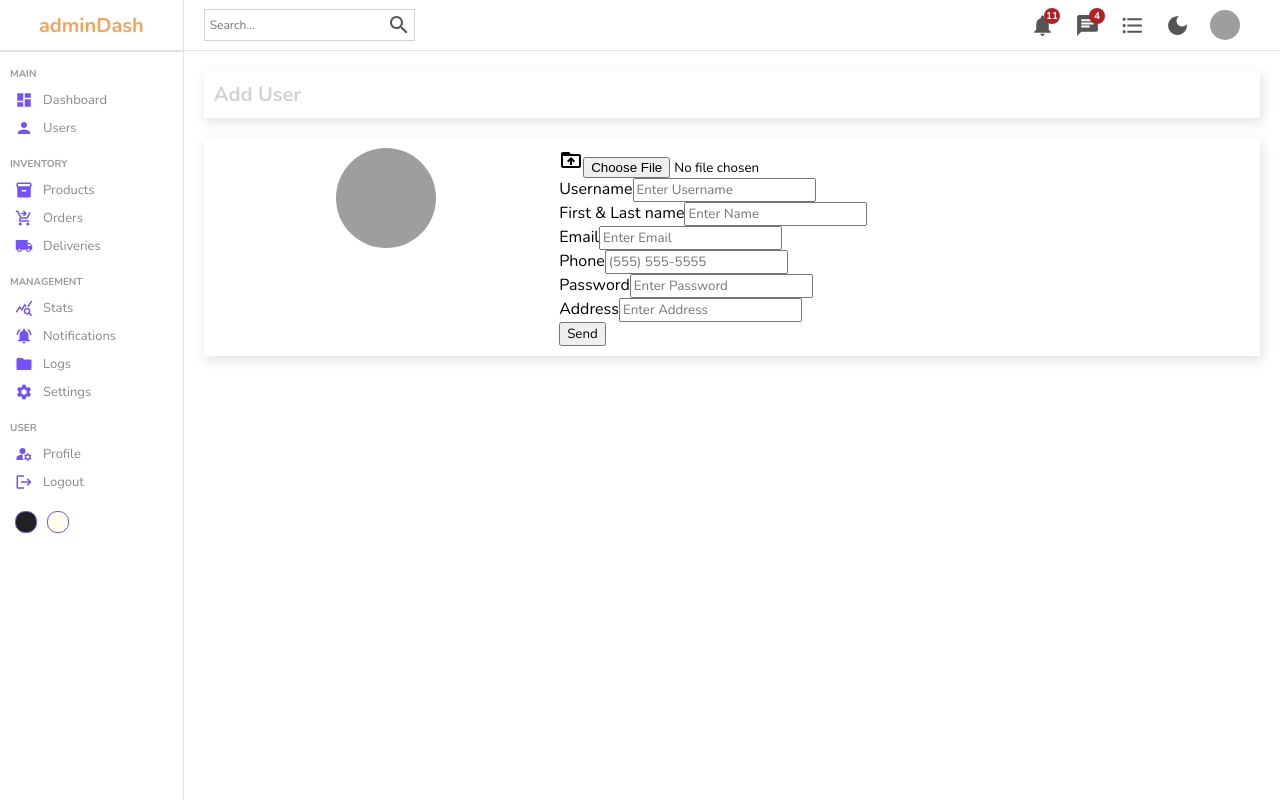
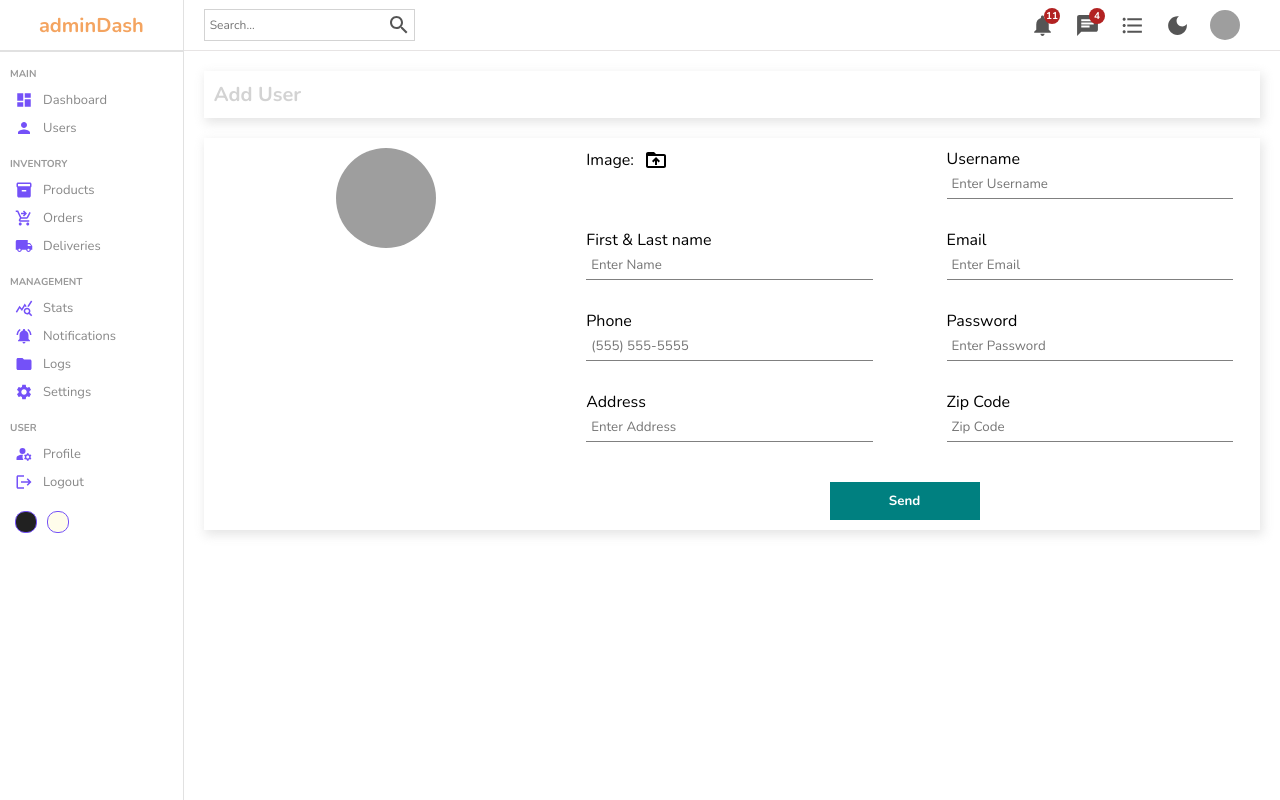
Before and after one commit to codyavila/Admin-Solutions, a React (Create React App) app: page /users/new in a window 1280 px wide. Built offline with nearby package versions, Linux system fonts and the light colour scheme; grey boxes are pictures that could not be loaded.

Commit message:
Cleaned up New form look

```diff
--- a/src/pages/new/New.jsx
+++ b/src/pages/new/New.jsx
@@ -23,10 +23,10 @@
           <div className='right'>
             <form>
               <div className='formInput'>
-                <label>
-                  <DriveFolderUpload />
+                <label htmlFor='file'>
+                  Image: <DriveFolderUpload className='icon' />
                 </label>
-                <input type='file' />
+                <input type='file' id='file' style={{ display: 'none' }} />
               </div>
               <div className='formInput'>
                 <label>Username</label>
@@ -52,8 +52,12 @@
                 <label>Address</label>
                 <input type='text' placeholder='Enter Address' />
               </div>
+              <div className='formInput'>
+                <label>Zip Code</label>
+                <input type='text' placeholder='Zip Code' />
+              </div>
+              <button>Send</button>
             </form>
-            <button>Send</button>
           </div>
         </div>
       </div>
--- a/src/pages/new/new.scss
+++ b/src/pages/new/new.scss
@@ -31,6 +31,45 @@
 
       .right {
         flex: 2;
+
+        form {
+          display: flex;
+          flex-wrap: wrap;
+          gap: 30px;
+          justify-content: space-around;
+
+          .formInput {
+            width: 40%;
+
+            label {
+              display: flex;
+              align-items: center;
+              gap: 10px;
+
+              .icon {
+                cursor: pointer;
+              }
+            }
+
+            input {
+              width: 100%;
+              padding: 5px;
+              border: none;
+              border-bottom: 1px solid gray;
+            }
+          }
+
+          button {
+            width: 150px;
+            padding: 10px;
+            border: none;
+            background-color: teal;
+            color: white;
+            font-weight: bold;
+            cursor: pointer;
+            margin-top: 10px;
+          }
+        }
       }
     }
   }
```
